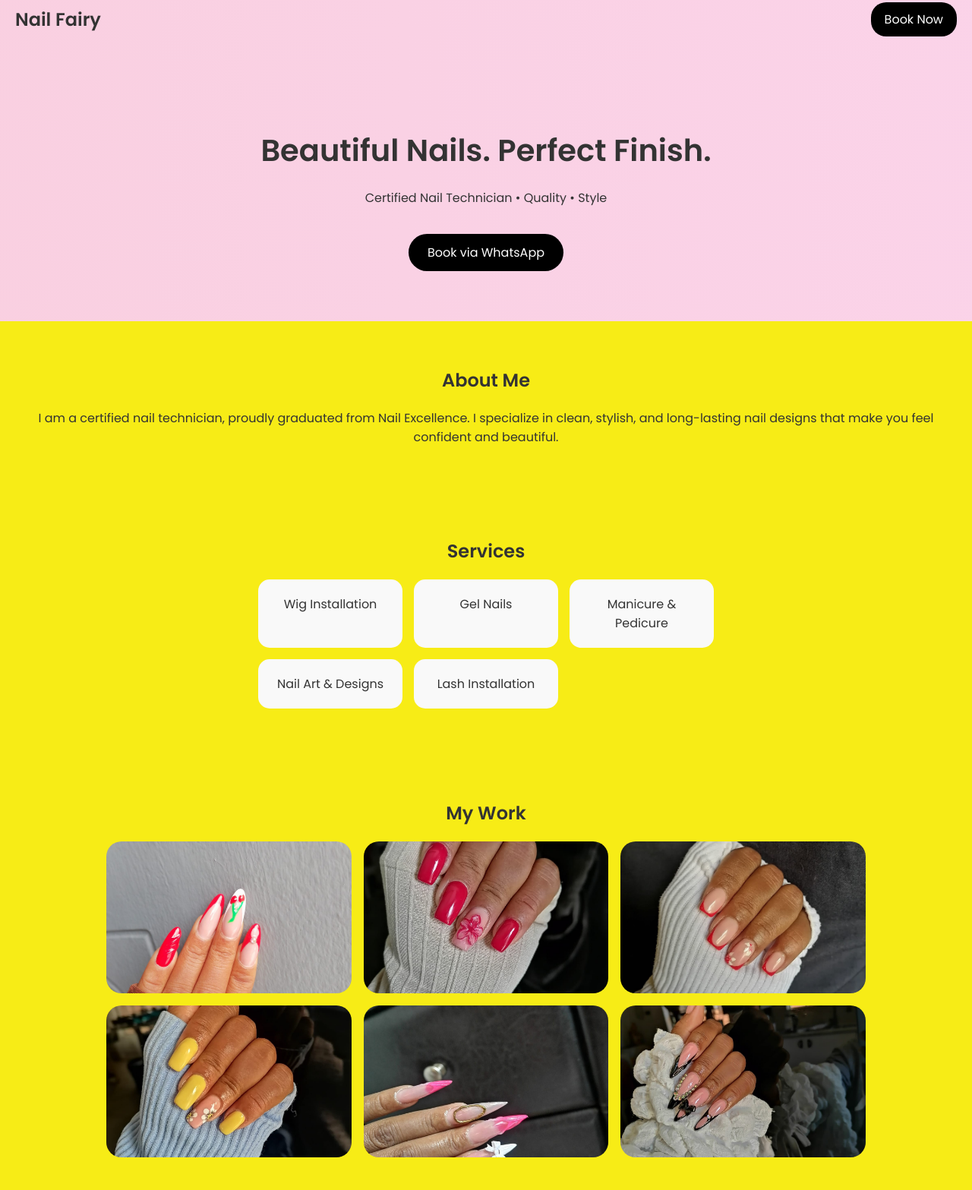
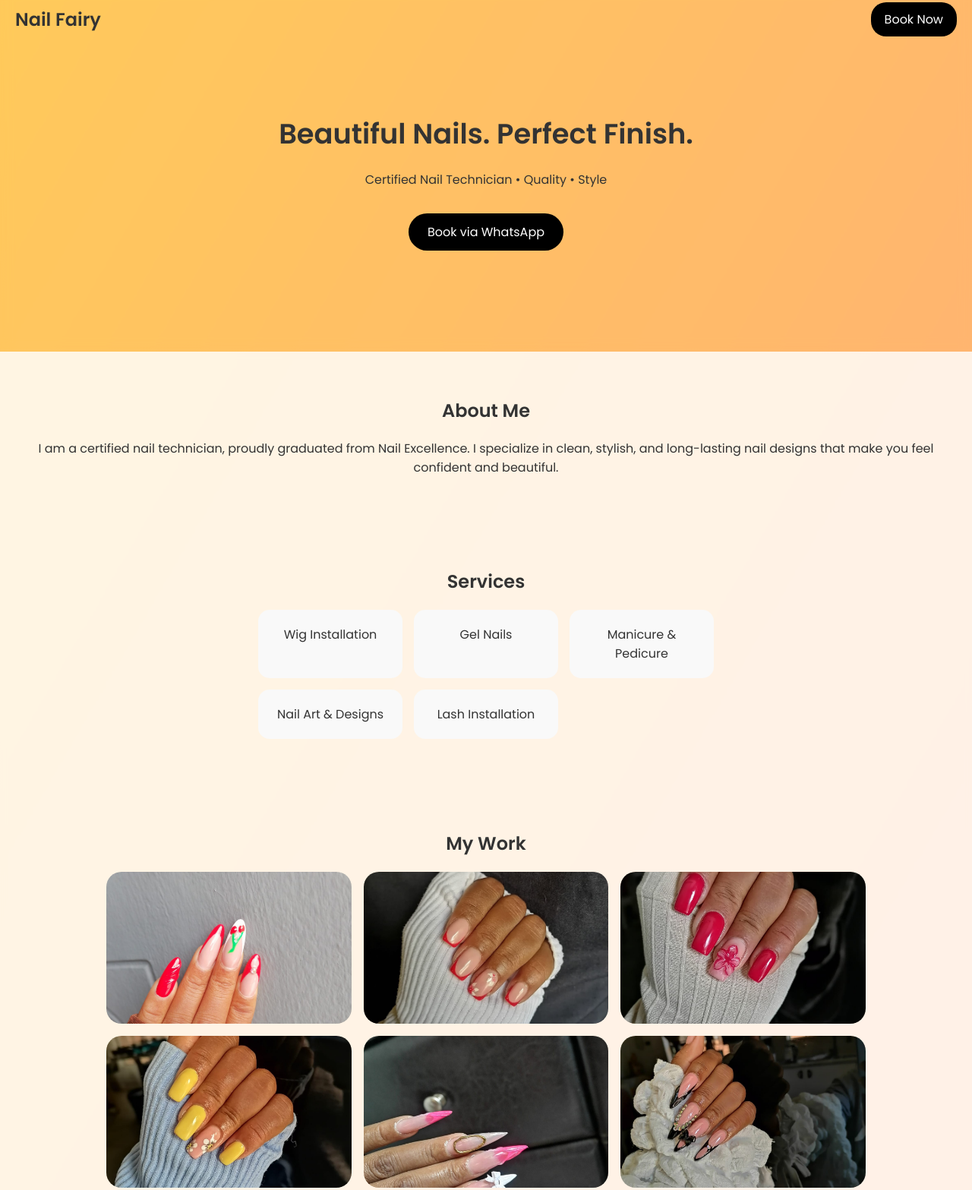
Before and after one commit to katlego22-maker/nail_studio, a plain HTML site: page index.html in a window 1280 px wide. Shown: the part 17-1584 px from the top of the page at 76% size. Drawn offline with Linux system fonts and the light colour scheme.

Commit message:
feat: refactoring the whole site

```diff
--- a/index.html
+++ b/index.html
@@ -4,12 +4,14 @@
   <meta charset="UTF-8" />
   <meta name="viewport" content="width=device-width, initial-scale=1.0" />
   <title>Nail Fairy</title>
+
   <link rel="stylesheet" href="styles.css" />
   <link href="https://fonts.googleapis.com/css2?family=Poppins:wght@300;400;600&display=swap" rel="stylesheet">
 </head>
+
 <body>
 
-  <!-- HEADER -->
+  <!-- HERO -->
   <header class="hero">
     <nav class="navbar">
       <h1 class="logo">Nail Fairy</h1>
@@ -19,13 +21,21 @@
     <div class="hero-content">
       <h2>Beautiful Nails. Perfect Finish.</h2>
       <p>Certified Nail Technician • Quality • Style</p>
-      <a href="https://wa.me/27793049834" class="cta-btn">Book via WhatsApp</a>
+
+      <!-- optional profile image -->
+      <!-- <img src="assets/profile.jpg" class="profile-pic" alt="Nail Fairy"> -->
+
+      <a href="https://wa.me/27793049834" class="cta-btn">
+        Book via WhatsApp
+      </a>
     </div>
   </header>
 
+  <!-- MAIN CONTENT -->
+  <main class="main-wrapper">
+
     <!-- ABOUT -->
-  <div class="main_color">
-    <section class="about">
+    <section>
       <h2>About Me</h2>
       <p>
         I am a certified nail technician, proudly graduated from Nail Excellence.
@@ -35,7 +45,7 @@
     </section>
 
     <!-- SERVICES -->
-    <section class="services">
+    <section>
       <h2>Services</h2>
       <div class="service-grid">
         <div class="card">Wig Installation</div>
@@ -43,35 +53,34 @@
         <div class="card">Manicure & Pedicure</div>
         <div class="card">Nail Art & Designs</div>
         <div class="card">Lash Installation</div>
+      </div>
     </section>
 
     <!-- GALLERY -->
-    <section class="gallery">
+    <section>
       <h2>My Work</h2>
       <div class="gallery-grid">
-          <img src="assets/WhatsApp Image 2025-12-27 at 16.38.06_009ccda0.jpg" alt="Acrylic nail design">
-          <img src="assets/WhatsApp Image 2025-12-27 at 16.38.06_50071973.jpg" alt="Gel nail design">
-          <img src="assets/WhatsApp Image 2025-12-27 at 16.38.06_7772d2b3.jpg" alt="Nail art design">
-          <img src="assets/WhatsApp Image 2025-12-27 at 16.38.06_e6eda932.jpg" alt="Manicure and pedicure">
-          <img src="assets/WhatsApp Image 2025-12-27 at 16.38.07_0701bf5a.jpg" alt="Manicure and pedicure">
-          <img src="assets/WhatsApp Image 2025-12-27 at 16.38.07_932eab7e.jpg" alt="Manicure and pedicure">
+        <img src="assets/1.jpg" alt="Nail work">
+        <img src="assets/2.jpg" alt="Nail work">
+        <img src="assets/3.jpg" alt="Nail work">
+        <img src="assets/4.jpg" alt="Nail work">
+        <img src="assets/5.jpg" alt="Nail work">
+        <img src="assets/6.jpg" alt="Nail work">
       </div>
     </section>
 
     <!-- CONTACT -->
-    <section class="contact" id="contact">
+    <section id="contact">
       <h2>Contact</h2>
       <p>Book your appointment today</p>
+      <a href="https://wa.me/27793049834" class="cta-btn">WhatsApp Me</a>
+    </section>
 
-        <a href="https://wa.me/27793049834" class="cta-btn">
-        WhatsApp Me
-        </a>
-    </section>
-  </div>
+  </main>
 
   <!-- FOOTER -->
   <footer>
-    <p>&copy; Olebogeng Mankga 2025 Nail Excellence Studio. All rights reserved.</p>
+    <p>&copy; 2025 Nail Fairy • All rights reserved.</p>
   </footer>
 
 </body>
--- a/styles.css
+++ b/styles.css
@@ -1,3 +1,4 @@
+/* RESET */
 * {
   margin: 0;
   padding: 0;
@@ -5,27 +6,39 @@
   font-family: 'Poppins', sans-serif;
 }
 
+/* CLOUD BACKGROUND */
 body {
-  background: #fff;
+  min-height: 100vh;
   color: #333;
+
+  background: linear-gradient(
+    120deg,
+    #ffb347,
+    #ffcc33,
+    #ff9966,
+    #ff7e5f
+  );
+
+  background-size: 400% 400%;
+  animation: cloudMove 30s ease infinite;
+}
+
+@keyframes cloudMove {
+  0%   { background-position: 0% 50%; }
+  50%  { background-position: 100% 50%; }
+  100% { background-position: 0% 50%; }
 }
 
 /* HERO */
 .hero {
-  height: 55vh;
-  min-height: 380px;
+  height: 60vh;
+  min-height: 320px;
   padding: 20px;
-  position: relative;
 
-  background: linear-gradient(
-    270deg,
-    #fbd3e9,
-    #f8cdda,
-    #fbc2eb,
-    #fad0c4
-  );
-  background-size: 600% 600%;
-  animation: gradientMove 12s ease infinite;
+  background: rgba(255, 255, 255, 0.15);
+
+  -webkit-backdrop-filter: blur(8px); /* Safari support */
+  backdrop-filter: blur(8px);
 }
 
 .navbar {
@@ -47,18 +60,19 @@ body {
 }
 
 .hero-content {
-  margin-top: 120px;
+  margin-top: 100px;
   text-align: center;
 }
 
 .hero-content h2 {
-  font-size: 2.5rem;
+  font-size: 2.3rem;
 }
 
 .hero-content p {
-  margin: 15px 0;
+  margin: 12px 0;
 }
 
+/* CTA */
 .cta-btn {
   display: inline-block;
   background: #000;
@@ -69,9 +83,12 @@ body {
   margin-top: 20px;
 }
 
-/* SECTIONS */
-.main_color {
-    background-color: rgb(247, 236, 22);
+/* MAIN CONTENT */
+.main-wrapper {
+  background: rgba(255, 255, 255, 0.85);
+
+  -webkit-backdrop-filter: blur(4px); /* Safari support */
+  backdrop-filter: blur(4px);
 }
 section {
   padding: 60px 20px;
@@ -98,35 +115,22 @@ h2 {
 }
 
 /* GALLERY */
-.gallery-grid img {
-  display: grid;
-  grid-template-columns: repeat(2, 1fr); /* 2 images per row */
-  width: 50%;
-  height: 180px;
-  object-fit: cover;
-  border-radius: 15px;
-  gap: 15px;
-  margin: 0 auto;
-}
-.gallery {
-  padding: 60px 20px;
-  text-align: center;
-}
 .gallery-grid {
   display: grid;
-  grid-template-columns: repeat(2, 1fr); /* SIDE BY SIDE */
+  grid-template-columns: repeat(2, 1fr);
   gap: 16px;
   max-width: 1000px;
   margin: 0 auto;
 }
+
 .gallery-grid img {
   width: 100%;
   height: 160px;
-  aspect-ratio: 1 / 1;          /* controls tall images */
-  object-fit: cover;       /* prevents stretching */
+  object-fit: cover;
+  aspect-ratio: 1 / 1;
   border-radius: 20px;
-  display: block;
 }
+
 @media (min-width: 768px) {
   .gallery-grid {
     grid-template-columns: repeat(3, 1fr);
@@ -137,16 +141,6 @@ h2 {
   }
 }
 
-.note {
-  margin-top: 10px;
-  font-size: 0.9rem;
-}
-
-/* CONTACT */
-.contact span {
-  font-weight: bold;
-}
-
 /* FOOTER */
 footer {
   background: #000;
@@ -154,20 +148,3 @@ footer {
   padding: 20px;
   text-align: center;
 }
-@keyframes gradientMove {
-  0% {
-    background-position: 0% 50%;
-  }
-  50% {
-    background-position: 100% 50%;
-  }
-  100% {
-    background-position: 0% 50%;
-  }
-}
-
-@keyframes gradientMove {
-  0%   { background-position: 0% 50%; }
-  50%  { background-position: 100% 50%; }
-  100% { background-position: 0% 50%; }
-}
```
Also changed, not shown: assets/1.jpg (renamed from assets/WhatsApp Image 2025-12-27 at 16.38.06_009ccda0.jpg), assets/2.jpg (renamed from assets/WhatsApp Image 2025-12-27 at 16.38.06_7772d2b3.jpg), assets/3.jpg (renamed from assets/WhatsApp Image 2025-12-27 at 16.38.06_50071973.jpg), assets/4.jpg (renamed from assets/WhatsApp Image 2025-12-27 at 16.38.06_e6eda932.jpg), assets/5.jpg (renamed from assets/WhatsApp Image 2025-12-27 at 16.38.07_0701bf5a.jpg), assets/6.jpg (renamed from assets/WhatsApp Image 2025-12-27 at 16.38.07_932eab7e.jpg). Lines whose indentation alone changed are shown as unchanged.
